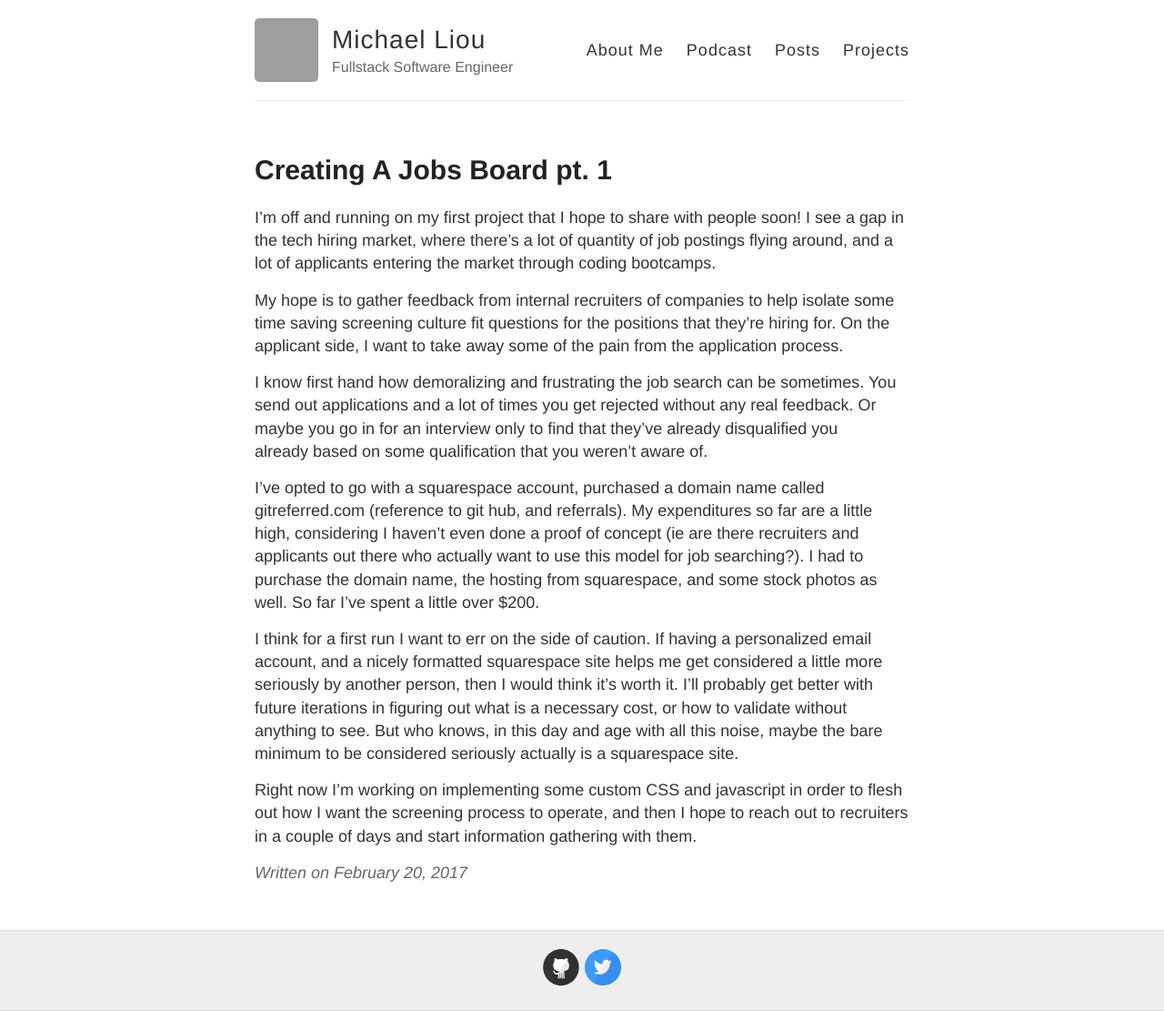
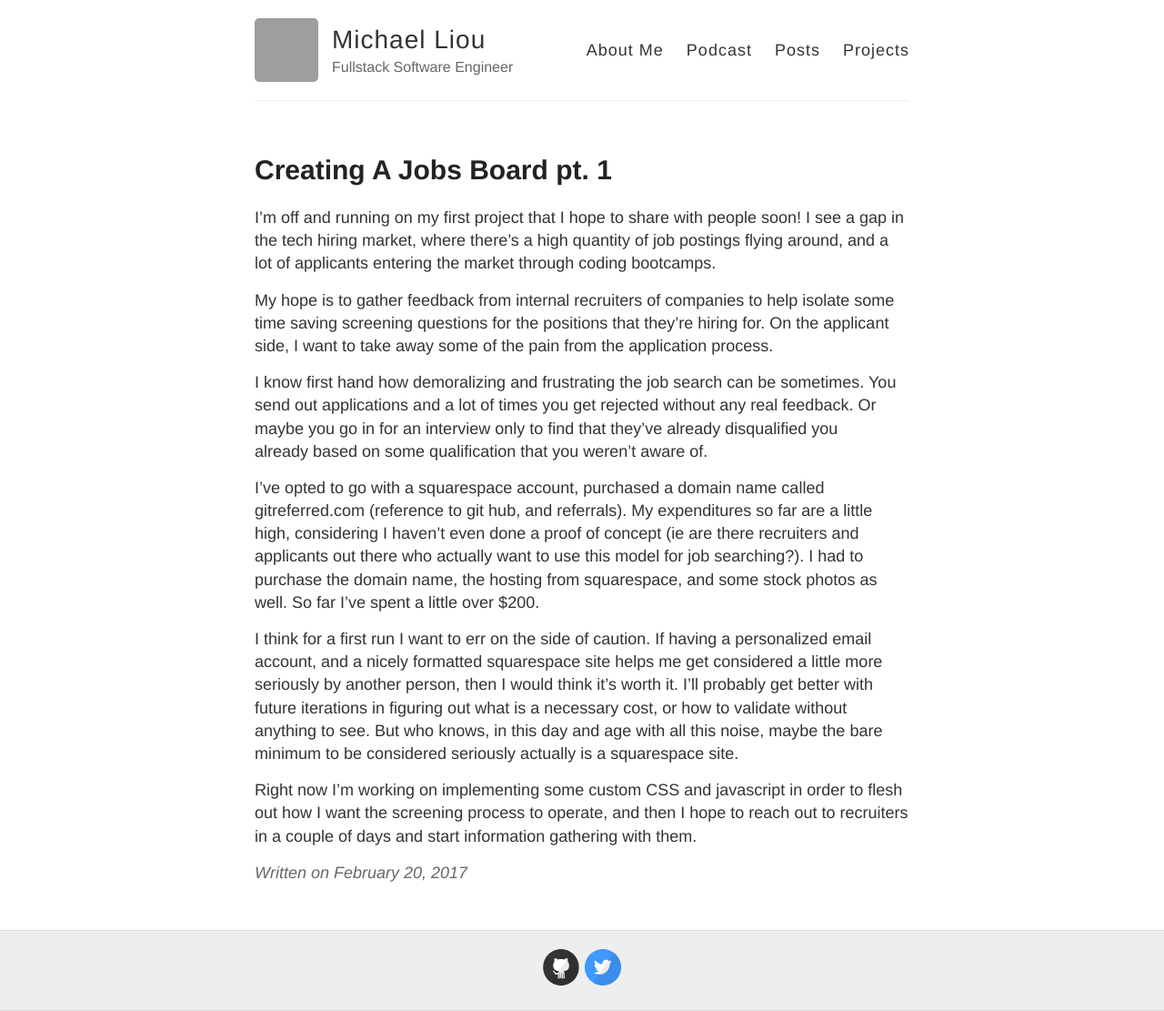
Before and after one commit to mliou8/mliou8.github.io, a Jekyll site: the page built from _posts/2017-02-20-Creating-a-jobs-board-pt1.md, in a window 1280 px wide. Shown: the whole page at 91% size. Built offline with Jekyll 4.4.1, drawn with Linux system fonts in a browser that asks for light colours; grey boxes are pictures that could not be loaded.

Commit message:
Update 2017-02-20-Creating-a-jobs-board-pt1.md

```diff
--- a/_posts/2017-02-20-Creating-a-jobs-board-pt1.md
+++ b/_posts/2017-02-20-Creating-a-jobs-board-pt1.md
@@ -4,9 +4,9 @@ title: Creating A Jobs Board pt. 1
 ---
 
 I'm off and running on my first project that I hope to share with people soon! I see a gap in the tech hiring market,
-where there's a lot of quantity of job postings flying around, and a lot of applicants entering the market through coding bootcamps.
+where there's a high quantity of job postings flying around, and a lot of applicants entering the market through coding bootcamps.
 
-My hope is to gather feedback from internal recruiters of companies to help isolate some time saving screening culture fit questions
+My hope is to gather feedback from internal recruiters of companies to help isolate some time saving screening questions
 for the positions that they're hiring for. On the applicant side, I want to take away some of the pain from the application process.
 
 I know first hand how demoralizing and frustrating the job search can be sometimes. You send out applications and a lot of times you
```
